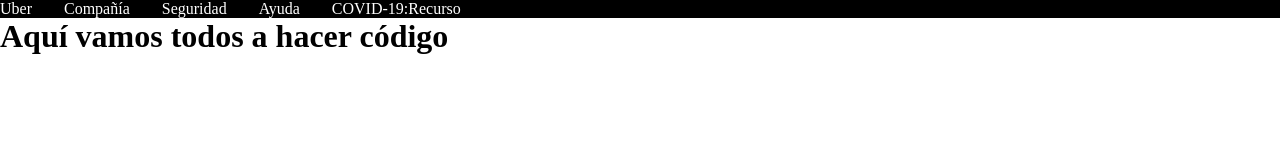
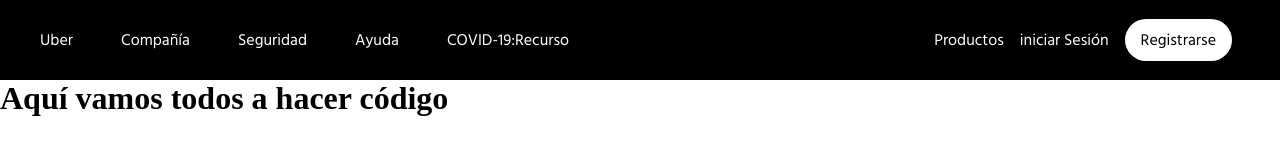
Before and after one commit to DanielMezaAcademlo/repaso-uber, a plain HTML site: page index.html in a window 1280 px wide. Drawn offline with Linux system fonts and the light colour scheme.

Commit message:
terminado menu

```diff
--- a/index.html
+++ b/index.html
@@ -12,18 +12,34 @@
 <body>
     <nav>
         <div class="container">
-            <div>Uber
+            <div class="hover">Uber </div>
+            <div class="hover">Compañía</div>
+            <div class="hover">Seguridad</div>
+            <div class="hover">Ayuda</div>
+            <div class="hover">COVID-19:Recurso</div>
+            <div class="iniciar">
+                <div>Productos</div>
+                <div>iniciar Sesión</div>
+                <div class="register">Registrarse</div>
             </div>
-            <div>Compañía</div>
-            <div>Seguridad</div>
-            <div>Ayuda</div>
-            <div>COVID-19:Recurso</div>
 
 
         </div>
     </nav>
     <h1>Aquí vamos todos a hacer código</h1>
 
+
+    <!-- AQUÍ VA EL HEADER (DALÍA)-->
+    <header></header>
+
+    <!-- AQUI VA LA SECCIÓN DE LA IMAGEN (GERMÁN) -->
+    <section></section>
+
+    <!-- AQUI VAN LOS INPUTS (JUDITH) -->
+    <div></div>
+
+    <!-- AQUI VA EL FOOTER (LAURA) -->
+    <footer></footer>
 </body>
 
 </html>
--- a/main.css
+++ b/main.css
@@ -1,3 +1,4 @@
+@import url('https://fonts.googleapis.com/css2?family=Hind+Siliguri&display=swap');
 * {
     padding: 0;
     margin: 0;
@@ -5,7 +6,37 @@
 
 .container {
     background-color: black;
+    font-family: 'Hind Siliguri', sans-serif;
     color: white;
     display: flex;
-    gap: 2rem;
+    gap: 1rem;
+    min-height: 2rem;
+    padding: 1.5rem;
+    align-items: center;
 }
+
+.iniciar {
+    right: 3rem;
+    position: absolute;
+    display: flex;
+    align-items: center;
+    gap: 1rem;
+}
+
+.register {
+    color: black;
+    background-color: white;
+    padding: 0.5rem 1rem;
+    border-radius: 20rem;
+}
+
+.container .hover {
+    padding: 0 1rem;
+}
+
+.container .hover:hover {
+    background-color: rgb(65, 63, 63);
+    cursor: pointer;
+    border-radius: 20rem;
+    padding: 0 1rem;
+}
```
